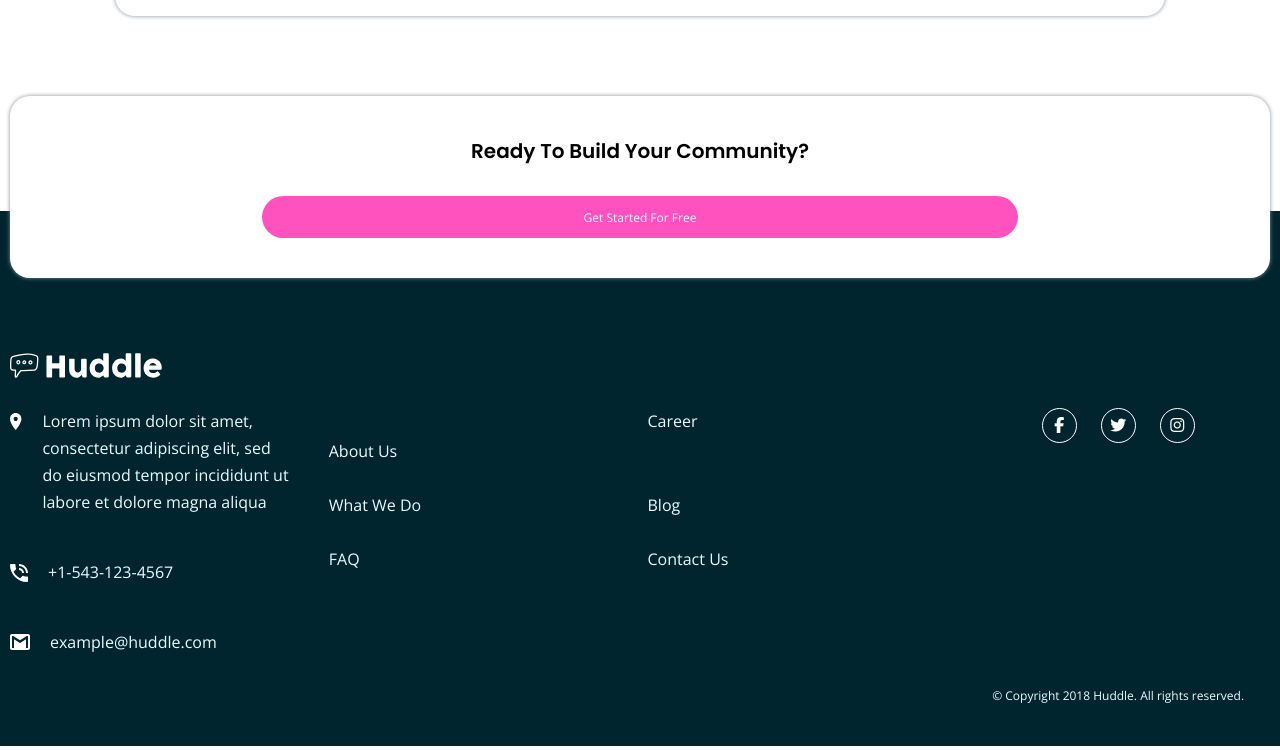
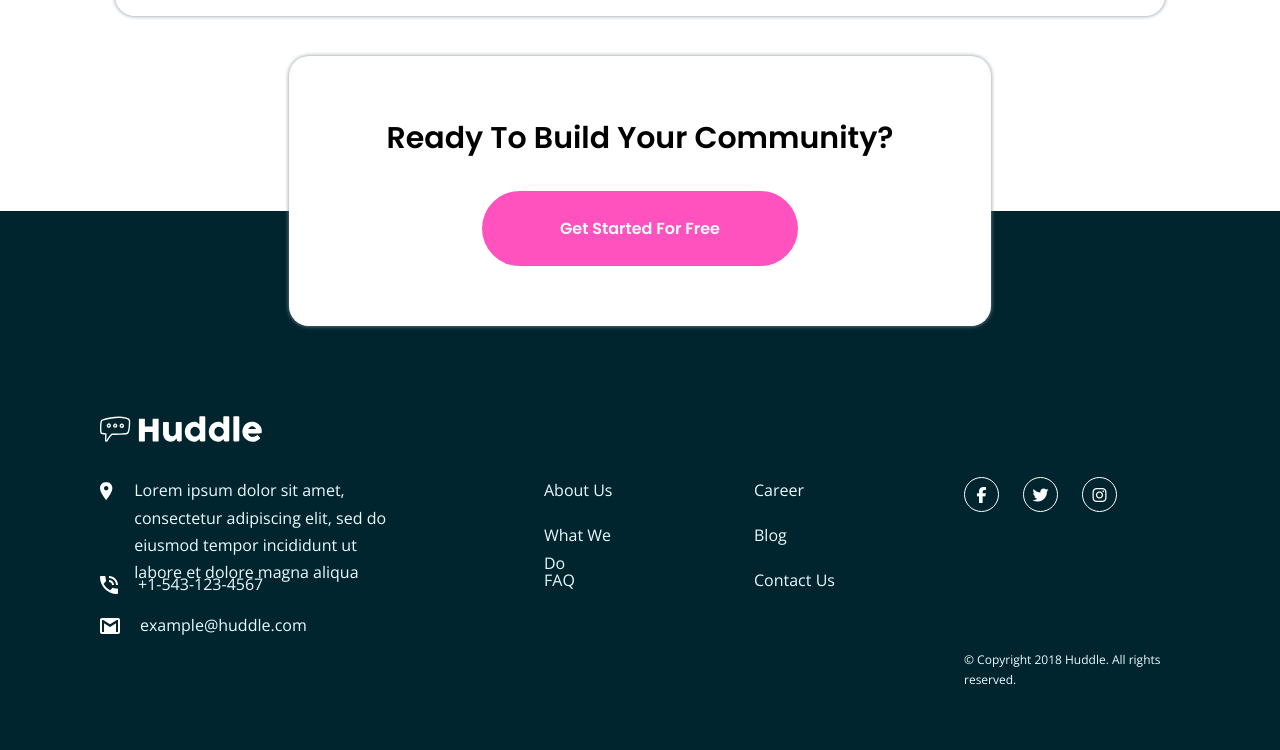
Before and after one commit to vikramvi/Huddle-landing-page-with-alternating-feature-blocks, a plain HTML site: page index.html in a window 1280 px wide. Shown: the part 1855-2605 px from the top of the page. Drawn offline with nearby package versions, Linux system fonts and the light colour scheme.

Commit message:
desktop layout styling WIP ( footer component - 1.5 hour ) - grid layout adjustments - row heights - reset mobile layout margin, padding for child elements - padding adjustments - background color position

```diff
--- a/styles/style.css
+++ b/styles/style.css
@@ -481,7 +481,7 @@ p {
   /*  desktop - component 5 styling  */
 
   .footer-block {
-    grid-template-columns: repeat(4, 1fr);
+    grid-template-columns: 1.8fr 0.5fr 0.5fr 1.2fr;
     grid-template-areas:
       "footer-block__trial-info footer-block__trial-info footer-block__trial-info footer-block__trial-info"
       "footer-block__company-logo . . ."
@@ -490,6 +490,46 @@ p {
       "footer-block__phone-details footer-block__faq footer-block__contact-us ."
       "footer-block__email-details . . . "
       ". . . footer-block__copyright";
+    grid-template-rows: auto auto 35px 35px 35px auto auto;
+    gap: 1rem 12rem;
+
+    padding: 0 10rem 6rem 10rem;
+  }
+
+  .footer-block__trial-info {
+    width: 65%;
+    margin: 0 auto 8rem auto;
+    padding: 6rem 0;
+  }
+
+  .footer-block-trial-info__title {
+    font-size: 3rem;
+  }
+
+  .footer-block-trial-info__button {
+    width: 45%;
+    padding: 2.5rem 0;
+    font-size: 1.6rem;
+    border-radius: 5rem;
+    font-family: var(--ff-secondary);
+  }
+
+  .footer-block__company-logo {
+    margin-bottom: 2.5rem;
+  }
+
+  .footer-block__about-us,
+  .footer-block__contact-us,
+  .footer-block__phone-details,
+  .footer-block__email-details {
+    /* reset margin from mobile layout */
+    margin: 0;
+  }
+
+  .footer-block__social-icons-block {
+    justify-self: start;
+    /* reset margin from mobile layout */
+    margin: 0;
   }
 }
 
```
